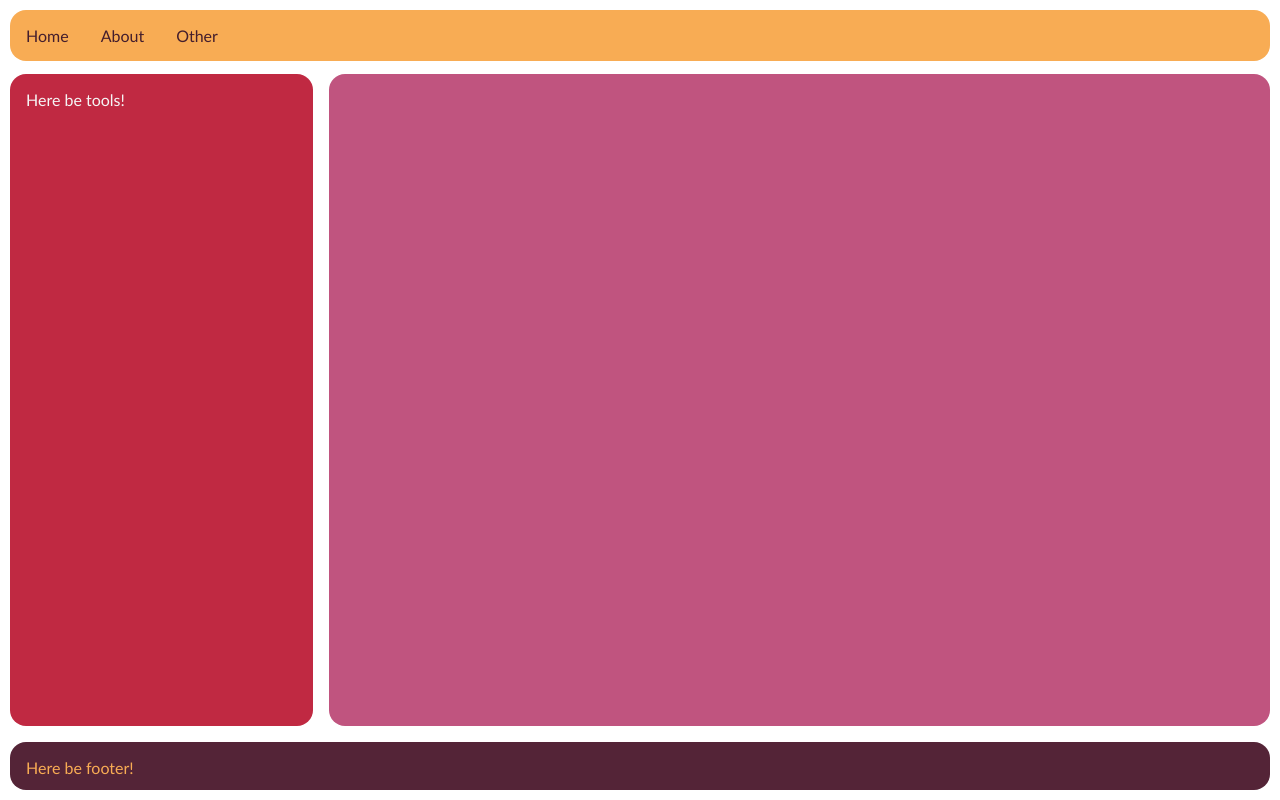
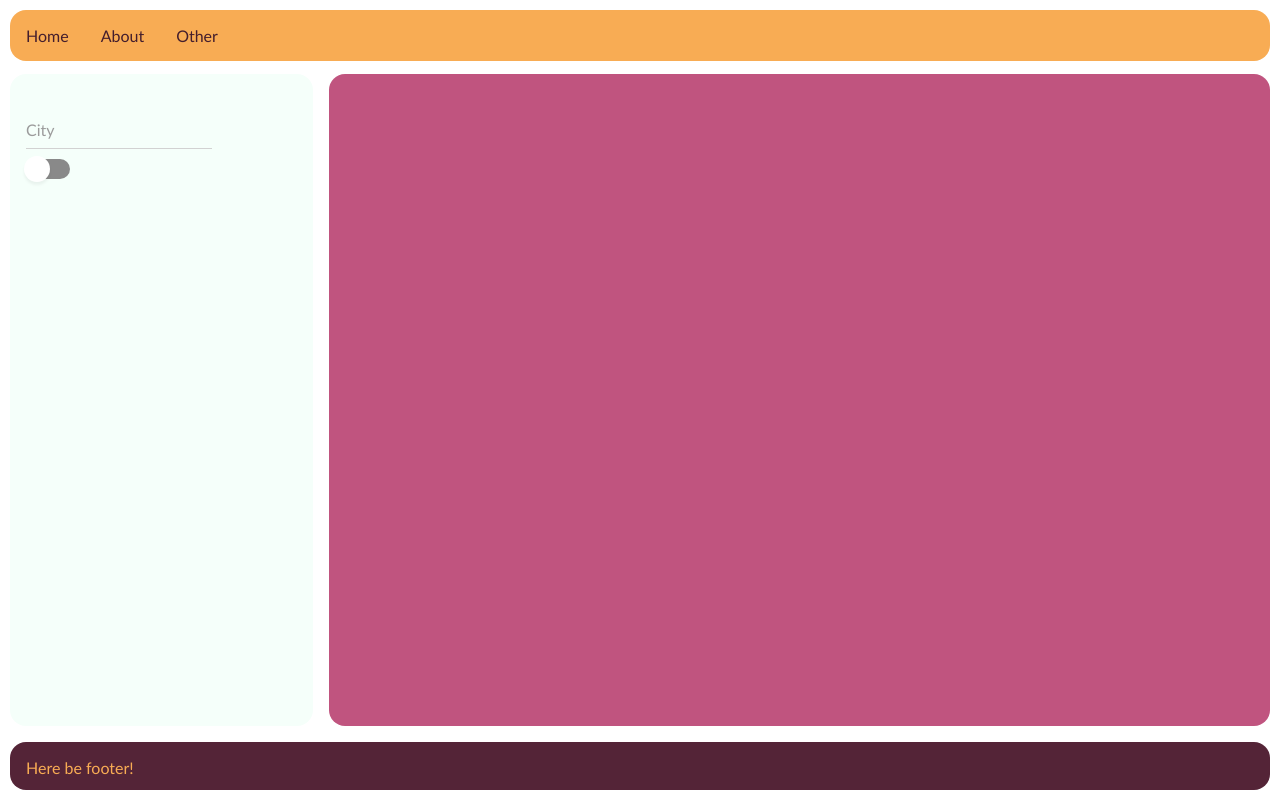
Before and after one commit to ppaula/CityGrapherVisualizer, a website built with Parcel: page index.html in a window 1280 px wide. Built offline with nearby package versions, Linux system fonts and the light colour scheme; files whose address does not match are found by name.

Commit message:
+ Add example input field for city name + Add example look of toggle button

```diff
--- /dev/null
+++ b/css/input.css
@@ -0,0 +1,48 @@
+.inputDiv {
+  position: relative;
+  padding: 15px 0 0;
+  margin-top: 10px;
+  margin-bottom: 10px;
+}
+
+.inputPlaceholder {
+  font-family: inherit;
+  width: 1fr;
+  border: 0;
+  border-bottom: 1px solid #d2d2d2;
+  outline: 0;
+  font-size: 16px;
+  color: #212121;
+  padding: 7px 0;
+  background: transparent;
+  transition: border-color 0.2s;
+}
+
+.inputPlaceholder::placeholder {
+  color: transparent;
+}
+
+.inputPlaceholder:placeholder-shown ~ .inputLabel {
+  font-size: 16px;
+  cursor: text;
+  top: 20px;
+}
+
+label,
+.inputPlaceholder:focus ~ .inputLabel {
+  position: absolute;
+  top: 0;
+  display: block;
+  transition: 0.2s;
+  font-size: 12px;
+  color: #9b9b9b;
+}
+
+.inputPlaceholder:focus ~ .inputLabel {
+  color: #009788;
+}
+
+.inputPlaceholder:focus {
+  padding-bottom: 6px;
+  border-bottom: 2px solid #009788;
+}
--- a/css/main.css
+++ b/css/main.css
@@ -71,7 +71,8 @@ footer {
 }
 
 .tools {
-  background-color: #C02942;
+  /* background-color: #C02942; */
+  background-color: mintcream;
   color: whitesmoke;
   padding: 1em;
   border-radius: 1em;
--- /dev/null
+++ b/css/toggleswitch.css
@@ -0,0 +1,48 @@
+.toggleSwitchDiv {
+  position: relative;
+  margin-top: 10px;
+  margin-bottom: 10px;
+}
+
+.toggleSwitchLabel {
+  position: relative;
+  display: block;
+  height: 20px;
+  width: 44px;
+  background: #898989;
+  border-radius: 100px;
+  cursor: pointer;
+  transition: all 0.3s ease;
+}
+
+.toggleSwitchLabel:after {
+  position: absolute;
+  left: -2px;
+  top: -3px;
+  display: block;
+  width: 26px;
+  height: 26px;
+  border-radius: 100px;
+  background: #fff;
+  box-shadow: 0px 3px 3px rgba(0,0,0,0.05);
+  content: '';
+  transition: all 0.3s ease;
+}
+
+.toggleSwitchLabel:active:after { transform: scale(1.15, 0.85); }
+
+.cbx:checked ~ label { background: #6fbeb5; }
+
+.cbx:checked ~ label:after {
+  left: 20px;
+  background: #179588;
+}
+
+.cbx:disabled ~ label {
+  background: #d5d5d5;
+  pointer-events: none;
+}
+
+.cbx:disabled ~ label:after { background: #bcbdbc; }
+
+.hidden { display: none; }
--- a/index.html
+++ b/index.html
@@ -4,6 +4,8 @@
 <head>
 	<title>City Grapher Visualizer</title>
 	<link rel="stylesheet" type="text/css" href="./css/main.css">
+	<link rel="stylesheet" type="text/css" href="./css/input.css">
+	<link rel="stylesheet" type="text/css" href="./css/toggleswitch.css">
 </head>
 
 <body>
@@ -17,7 +19,15 @@
 		</nav>
 
 		<aside class="tools">
-			Here be tools!
+			<div class="inputDiv">
+				<input type="text" id="cityInput" class="inputPlaceholder" placeholder="City">
+				<label for="cityInput" class="inputLabel">City</label>
+			</div>
+
+			<div class="toggleSwitchDiv">
+				<input type="checkbox" id="inputToggleFirst" class="cbx hidden" />
+				<label for="inputToggleFirst" class="toggleSwitchLabel"></label>
+			</div>
 		</aside>
 
 		<div class="osmMapContainer" id="osmFirstMapContainer">
```
